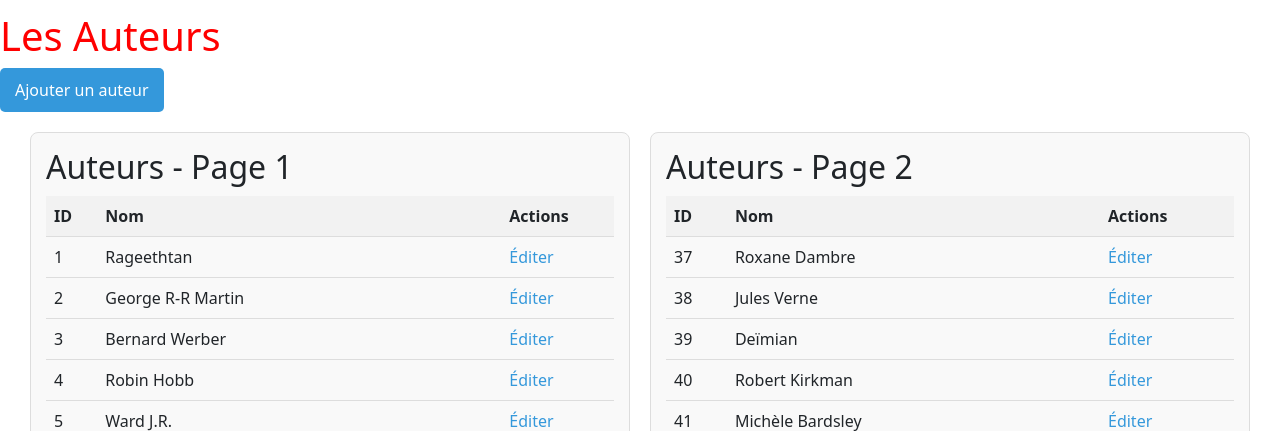
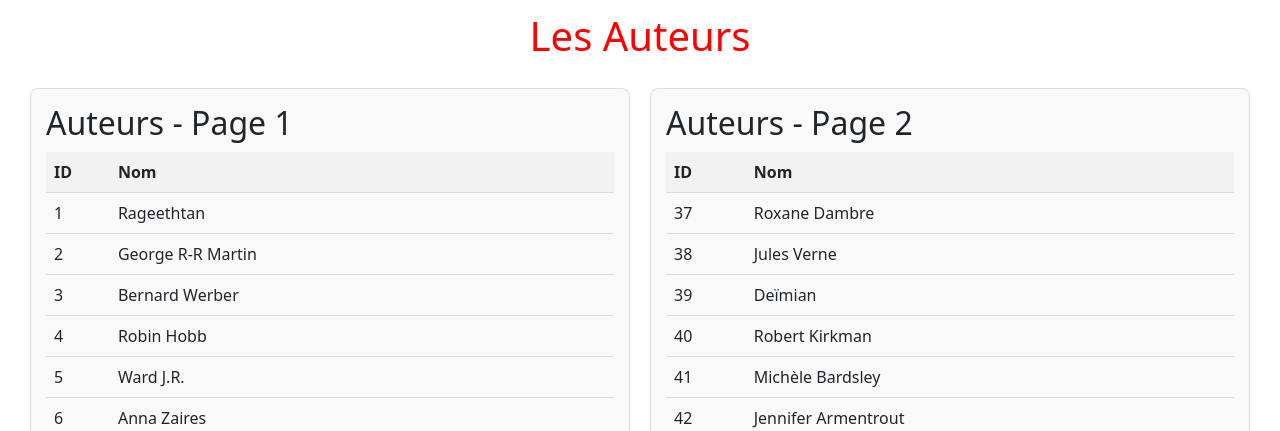
Before and after one commit to NiksanNagarajah/Flask, a Flask app: page /authors in a window 1280 px wide. Shown: the part 56-487 px from the top of the page. Run offline with Flask 3, Linux system fonts and the light colour scheme; some libraries are stand-ins or nearby versions.

Commit message:
Finalisation du projet

```diff
--- a/4.Formulaire/bookInfo/static/home.css
+++ b/4.Formulaire/bookInfo/static/home.css
@@ -157,6 +157,11 @@
     text-decoration: underline;
 }
 
+.container-title {
+    display: flex;
+    justify-content: space-around;
+}
+
 .add-author-button {
     text-align: right;
     background-color: #3498db; /* Couleur de fond */
--- a/4.Formulaire/bookInfo/templates/authors.html
+++ b/4.Formulaire/bookInfo/templates/authors.html
@@ -1,8 +1,11 @@
 {% extends "base.html" %}
 {% block main %}
+<section class="container-title">
     <h1>Les Auteurs</h1>
-
+    {% if current_user.is_authenticated %}
         <a href="{{ url_for('newAuthor') }}"><button class="add-author-button">Ajouter un auteur</button></a>
+    {% endif %}
+</section>
 
 <div class="table-container">
     <div class="table-section">
@@ -11,15 +14,19 @@
             <tr>
                 <th>ID</th>
                 <th>Nom</th>
+                {% if current_user.is_authenticated %}
                     <th>Actions</th>
+                {% endif %}
             </tr>
             {% for x in authors[:(authors|length // 2)] %}
             <tr>
                 <td>{{ x.id }}</td>
                 <td>{{ x.name }}</td>
+                {% if current_user.is_authenticated %}
                     <td>
                         <a href="{{ url_for('edit_author', id=x.id) }}">Éditer</a>
                     </td>
+                {% endif %}
             </tr>
             {% endfor %}
         </table>
@@ -31,15 +38,19 @@
             <tr>
                 <th>ID</th>
                 <th>Nom</th>
+                {% if current_user.is_authenticated %}
                     <th>Actions</th>
+                {% endif %}
             </tr>
             {% for x in authors[(authors|length // 2):] %}
             <tr>
                 <td>{{ x.id }}</td>
                 <td>{{ x.name }}</td>
+                {% if current_user.is_authenticated %}
                     <td>
                         <a href="{{ url_for('edit_author', id=x.id) }}">Éditer</a>
                     </td>
+                {% endif %}
             </tr>
             {% endfor %}
         </table>
```
Lines whose indentation alone changed are shown as unchanged.
